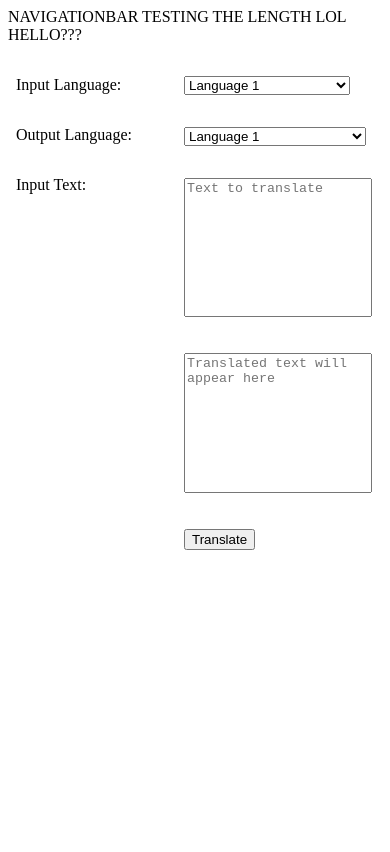
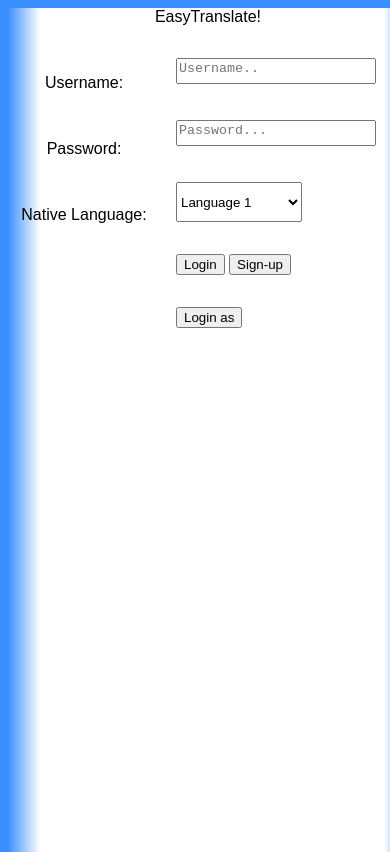
Before and after one commit to ChrisFoster4/inse, a website: page webserver/webpages/index.html in a window 390 px wide. Drawn offline with Linux system fonts and the light colour scheme.

Commit message:
Adding frontend ayyy

```diff
--- a/webserver/webpages/index.html
+++ b/webserver/webpages/index.html
@@ -1,54 +1,48 @@
-
 <!DOCTYPE HTML>
 <meta charset="UTF-8">
 <html lang="en">
-<link rel="stylesheet" type="text/css" href="style.css" />
-<script src="index.js"></script>
+<link rel="stylesheet" type="text/css" href="styleLogin.css"/>
 
 <head>
-  <title>easyTranslate </title>
+  <title>easyTranslate</title>
   <meta charset="UTF-8" />
 </head>
 
 <body>
   <main>
 
-  <nav>NAVIGATIONBAR TESTING THE LENGTH LOL HELLO???</nav>
+  <nav>EasyTranslate!</nav>
 
   <article>
 
     <aside>
-        <p>Input Language:</p>
-        <p>Output Language:</p>
-        <p>Input Text:</p>
+      <p>Username:</p>
+      <p>Password:</p>
+      <p>Native Language:</p>
     </aside>
 
     <section>
       <form>
         <div class="form">
-          <select id="inputLang">
-            <option disabled value = "0"> Language to translate to </option>
+          <textarea id="userNameInput"  placeholder="Username.."></textarea>
+        </div>
+        <div class="form">
+          <textarea id="passwordInput"  placeholder="Password..."></textarea>
+        </div>
+        <div class="form">
+          <select id="interfaceLang">
+            <option disabled value = "0"> Select Language: </option>
             <option value = "1">Language 1</option>
             <option value = "2">Language 2</option>
             <option value = "3">Language 3</option>
           </select>
         </div>
         <div class="form">
-          <select id="outputLang">
-            <option disabled value = "0"> Language to translate from </option>
-            <option value = "1">Language 1</option>
-            <option value = "2">Language 2</option>
-            <option value = "3">Language 3</option>
-          </select>
+          <button  id="loginButtonn" type="button">Login</button>
+          <button  id="signupButton" type="button">Sign-up</button>
         </div>
         <div class="form">
-          <textarea id="inputArea"  placeholder="Text to translate"></textarea>
-        </div>
-        <div class="form">
-          <textarea id="outputArea"  placeholder="Translated text will appear here"></textarea>
-        </div>
-        <div class="form">
-          <button  id="translateButton" type="button"> Translate </button>
+          <button  id="loginButton" type="button">Login as </button>
         </div>
       </form>
     </section>
@@ -59,3 +53,5 @@
 </body>
 
 </html>
+
+<script src="index.js"></script>
--- /dev/null
+++ b/webserver/webpages/styleLogin.css
@@ -0,0 +1,139 @@
+html {
+  height: 100%;
+}
+
+body {
+  background: #3a8fff;
+  height: 100%;
+}
+
+/*General Structure Style*/
+main {
+  /* Permalink - use to edit and share this gradient: http://colorzilla.com/gradient-editor/#3a8fff+0,ffffff+8,ffffff+92,ffffff+94,3a8fff+100 */
+  background: #3a8fff; /* Old browsers */
+  background: -moz-linear-gradient(left, #3a8fff 0%, #ffffff 8%, #ffffff 92%, #ffffff 94%, #3a8fff 100%); /* FF3.6-15 */
+  background: -webkit-linear-gradient(left, #3a8fff 0%,#ffffff 8%,#ffffff 92%,#ffffff 94%,#3a8fff 100%); /* Chrome10-25,Safari5.1-6 */
+  background: linear-gradient(to right, #3a8fff 0%,#ffffff 8%,#ffffff 92%,#ffffff 94%,#3a8fff 100%); /* W3C, IE10+, FF16+, Chrome26+, Opera12+, Safari7+ */
+  filter: progid:DXImageTransform.Microsoft.gradient( startColorstr='#3a8fff', endColorstr='#3a8fff',GradientType=1 ); /* IE6-9 */  font-family: "Arial", sans-serif;
+  width: 50%;
+  height: 100%;
+  min-width: 600px;
+  position: relative;
+  left: 25%;
+  display: flex;
+  flex-direction: column;
+  align-items: stretch;
+}
+
+nav {
+  text-align: center;
+  /* background-color: red; */
+}
+
+article {
+  display: flex;
+  flex-flow: row nowrap;
+  /* background-color: blue; */
+}
+
+section {
+  flex: 2 auto;
+  /* background-color: green; */
+}
+
+/*ASIDE BAR STYLE*/
+aside {
+  text-align: right;
+  flex: 1 auto;
+  max-width: 10em;
+  min-width: 9.5em;
+  /* background-color: red; */
+}
+
+/*Element Style*/
+
+.form {
+  margin: 1em;
+  margin-top: 2em;
+}
+
+textarea {
+  resize: none;
+  width: 100%;
+  max-width: 20em;
+  height: 1.5em;
+}
+
+aside > p {
+  margin: 0.5em;
+  margin-top: 2.5em;
+  padding: 0;
+}
+aside > #lower {
+  margin-top: 10em;
+}
+
+@media only screen and (max-width: 850px) {
+  main {
+    width: 100%;
+    min-width: 400px;
+    left: 0;
+  }
+  nav {
+    text-align: center;
+  }
+  aside {
+    text-align: center;
+    max-width: none;
+    width: 20%;
+  }
+  section {
+    width: 80%;
+  }
+  select {
+    height: 3em;
+  }
+  article > section > button {
+    height: 5em;
+  }
+  textarea {
+    max-width: 90%;
+  }
+  aside > p {
+    margin-top: 3em;
+  }
+}
+
+/*Mobile Screen Changes*/
+@media only screen and (max-device-width: 400px) {
+    body {
+        /* background-color: lightgreen; */
+    }
+    main {
+      width: 100%;
+      left: 0;
+    }
+    nav {
+      text-align: center;
+    }
+    aside {
+      text-align: center;
+      max-width: none;
+      width: 20%;
+    }
+    section {
+      width: 80%;
+    }
+    select {
+      height: 3em;
+    }
+    button {
+      height: 3em;
+    }
+    textarea {
+      max-width: 90%;
+    }
+    aside > p {
+      margin-top: 3em;
+    }
+}
--- /dev/null
+++ b/webserver/webpages/styleMain.css
@@ -0,0 +1,139 @@
+html {
+  height: 100%;
+}
+
+body {
+  background: #3a8fff;
+  height: 100%;
+}
+
+/*General Structure Style*/
+main {
+  /* Permalink - use to edit and share this gradient: http://colorzilla.com/gradient-editor/#3a8fff+0,ffffff+8,ffffff+92,ffffff+94,3a8fff+100 */
+  background: #3a8fff; /* Old browsers */
+  background: -moz-linear-gradient(left, #3a8fff 0%, #ffffff 8%, #ffffff 92%, #ffffff 94%, #3a8fff 100%); /* FF3.6-15 */
+  background: -webkit-linear-gradient(left, #3a8fff 0%,#ffffff 8%,#ffffff 92%,#ffffff 94%,#3a8fff 100%); /* Chrome10-25,Safari5.1-6 */
+  background: linear-gradient(to right, #3a8fff 0%,#ffffff 8%,#ffffff 92%,#ffffff 94%,#3a8fff 100%); /* W3C, IE10+, FF16+, Chrome26+, Opera12+, Safari7+ */
+  filter: progid:DXImageTransform.Microsoft.gradient( startColorstr='#3a8fff', endColorstr='#3a8fff',GradientType=1 ); /* IE6-9 */  font-family: "Arial", sans-serif;
+  width: 50%;
+  height: 100%;
+  min-width: 600px;
+  position: relative;
+  left: 25%;
+  display: flex;
+  flex-direction: column;
+  align-items: stretch;
+}
+
+nav {
+
+  background-color: red;
+}
+
+article {
+  display: flex;
+  flex-flow: row nowrap;
+  /* background-color: blue; */
+}
+
+section {
+  flex: 2 auto;
+  /* background-color: green; */
+}
+
+/*ASIDE BAR STYLE*/
+aside {
+  flex: 1 auto;
+  max-width: 10em;
+  min-width: 9.5em;
+  /* background-color: red; */
+}
+
+/*Element Style*/
+
+.form {
+  margin: 1em;
+  margin-top: 2em;
+}
+
+textarea {
+  margin-right: 1em;
+  resize: none;
+  width: 100%;
+  max-width: 30em;
+  height: 10em;
+}
+
+aside > p {
+  margin: 0.5em;
+  margin-top: 2em;
+  padding: 0;
+}
+aside > #lower {
+  margin-top: 10em;
+}
+
+@media only screen and (max-width: 850px) {
+  main {
+    width: 100%;
+    min-width: 400px;
+    left: 0;
+  }
+  nav {
+    text-align: center;
+  }
+  aside {
+    text-align: center;
+    max-width: none;
+    width: 20%;
+  }
+  section {
+    width: 80%;
+  }
+  select {
+    height: 3em;
+  }
+  button {
+    height: 3em;
+  }
+  textarea {
+    max-width: 90%;
+  }
+  aside > p {
+    margin-top: 3em;
+  }
+}
+
+/*Mobile Screen Changes*/
+@media only screen and (max-device-width: 400px) {
+    body {
+        /* background-color: lightgreen; */
+    }
+    main {
+      width: 100%;
+      left: 0;
+    }
+    nav {
+      text-align: center;
+    }
+    aside {
+      text-align: center;
+      max-width: none;
+      width: 20%;
+    }
+    section {
+      width: 80%;
+    }
+    select {
+      height: 3em;
+    }
+    button {
+      height: 3em;
+    }
+    textarea {
+      max-width: 90%;
+    }
+    aside > p {
+      margin-top: 3em;
+    }
+}
```
Also changed, not shown: webserver/webpages/main.html (added, +64 -0 lines).
